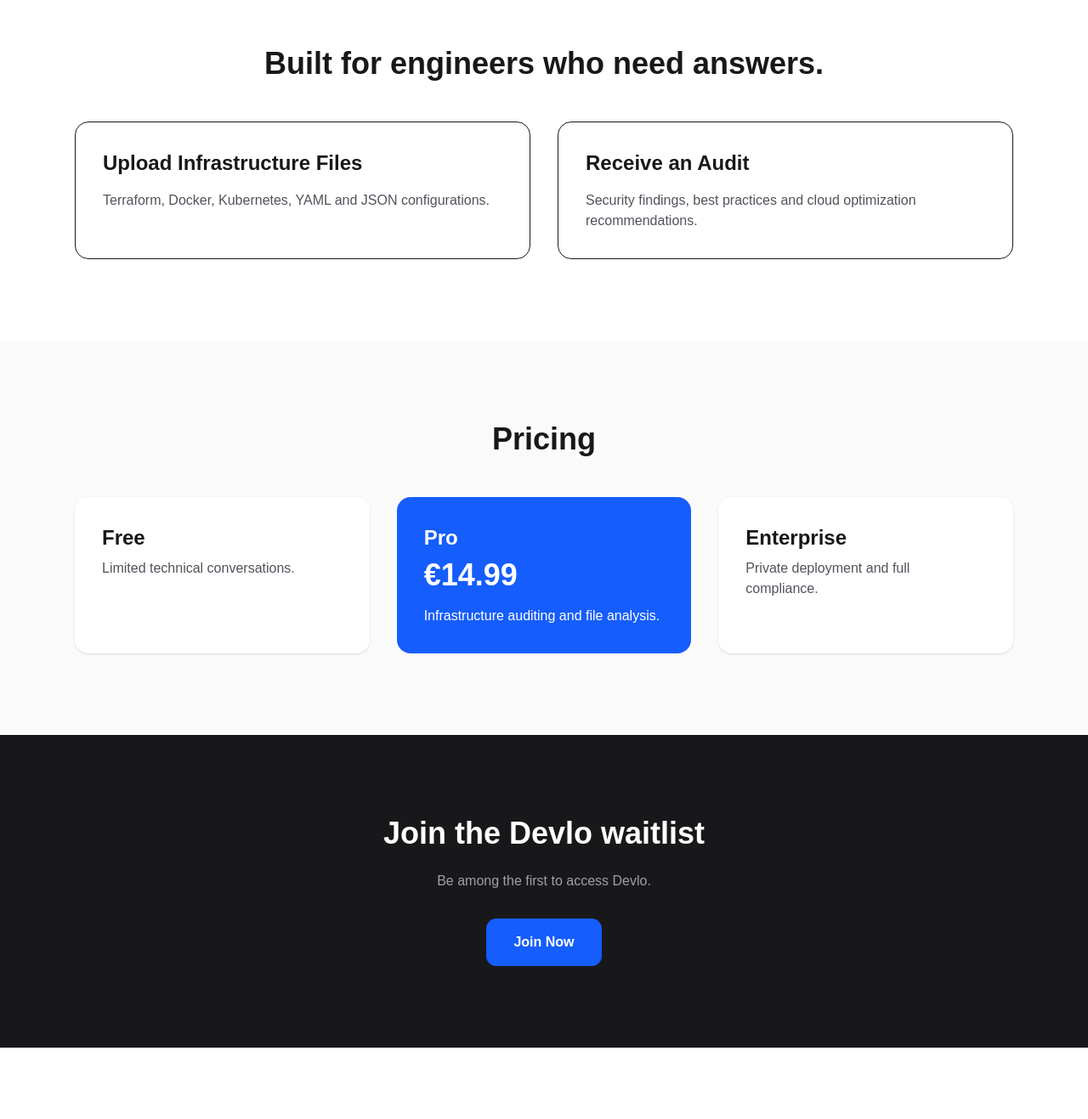
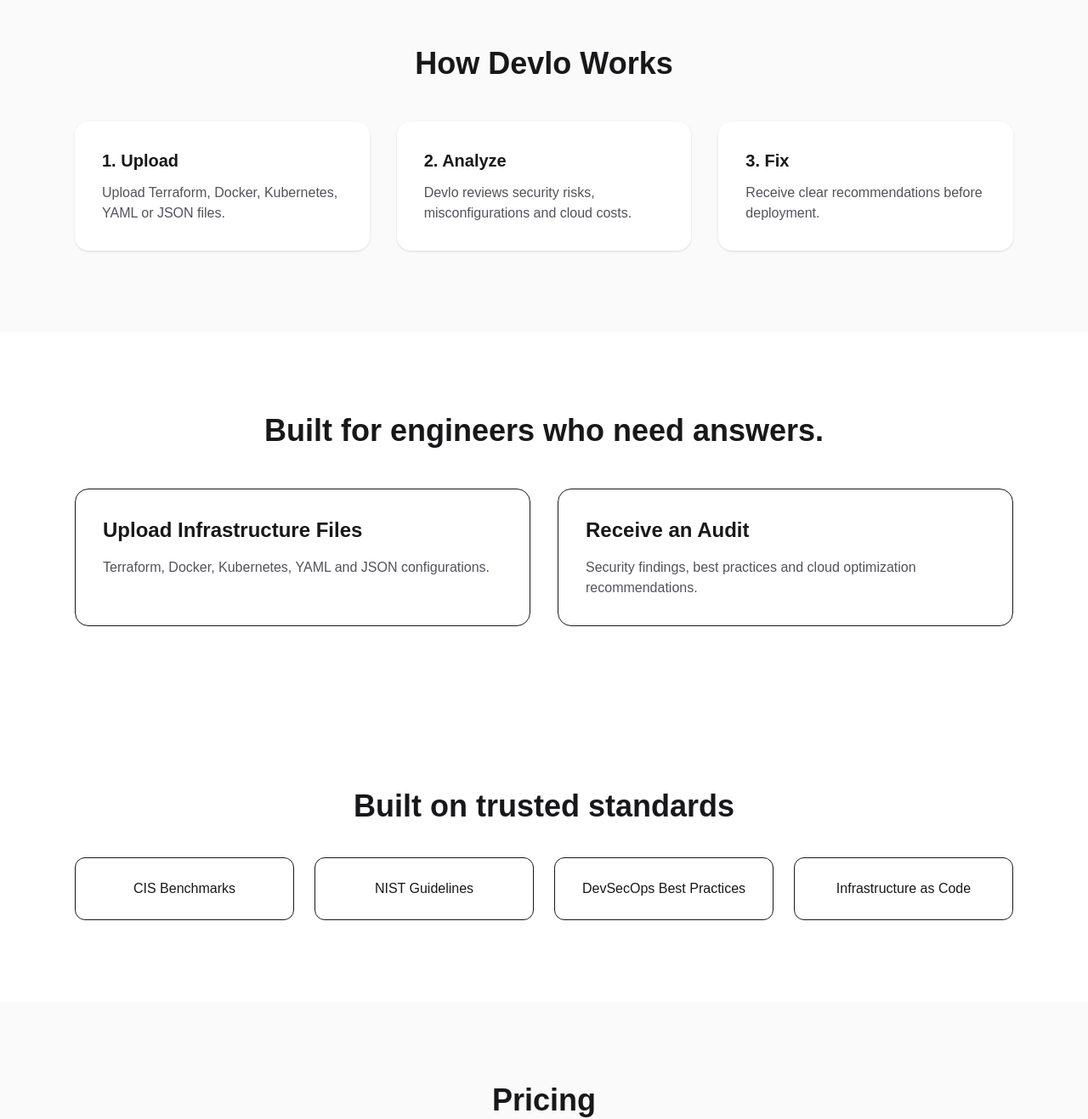
Before and after one commit to Devlo023/Devlo, a Next.js app in the folder landing-devlo/: page / in a window 1280 px wide. Shown: the part 1201-2518 px from the top of the page at 85% size. Before the commit the page ends 2434 px from the top, so only its background shows below. Built offline with nearby package versions, Linux system fonts and the light colour scheme.

Commit message:
Improve landing structure and hero

```diff
--- a/landing-devlo/app/page.tsx
+++ b/landing-devlo/app/page.tsx
@@ -8,9 +8,8 @@
         </div>
 
         <h1 className="text-6xl font-bold tracking-tight mb-8">
-          Audit your infrastructure
-          <br />
-          before deployment.
+          Catch infrastructure mistakes
+before they reach production.
         </h1>
 
         <p className="text-xl text-zinc-600 max-w-3xl mx-auto mb-10">
@@ -83,6 +82,34 @@
       </section>
 
       {/* Solution */}
+      <section className="max-w-6xl mx-auto px-6 py-24">
+  <h2 className="text-4xl font-bold text-center mb-12">
+    How Devlo Works
+  </h2>
+
+  <div className="grid md:grid-cols-3 gap-8">
+    <div className="bg-white p-8 rounded-2xl shadow-sm">
+      <h3 className="font-bold text-xl mb-3">1. Upload</h3>
+      <p className="text-zinc-600">
+        Upload Terraform, Docker, Kubernetes, YAML or JSON files.
+      </p>
+    </div>
+
+    <div className="bg-white p-8 rounded-2xl shadow-sm">
+      <h3 className="font-bold text-xl mb-3">2. Analyze</h3>
+      <p className="text-zinc-600">
+        Devlo reviews security risks, misconfigurations and cloud costs.
+      </p>
+    </div>
+
+    <div className="bg-white p-8 rounded-2xl shadow-sm">
+      <h3 className="font-bold text-xl mb-3">3. Fix</h3>
+      <p className="text-zinc-600">
+        Receive clear recommendations before deployment.
+      </p>
+    </div>
+  </div>
+</section>
       <section className="bg-white py-24">
         <div className="max-w-6xl mx-auto px-6">
           <h2 className="text-4xl font-bold text-center mb-12">
@@ -113,7 +140,20 @@
           </div>
         </div>
       </section>
+<section className="bg-white py-24">
+  <div className="max-w-6xl mx-auto px-6 text-center">
+    <h2 className="text-4xl font-bold mb-10">
+      Built on trusted standards
+    </h2>
 
+    <div className="grid md:grid-cols-4 gap-6">
+      <div className="border rounded-xl p-6">CIS Benchmarks</div>
+      <div className="border rounded-xl p-6">NIST Guidelines</div>
+      <div className="border rounded-xl p-6">DevSecOps Best Practices</div>
+      <div className="border rounded-xl p-6">Infrastructure as Code</div>
+    </div>
+  </div>
+</section>
       {/* Pricing */}
       <section className="max-w-6xl mx-auto px-6 py-24">
         <h2 className="text-4xl font-bold text-center mb-12">
@@ -142,7 +182,40 @@
           </div>
         </div>
       </section>
+<section className="max-w-5xl mx-auto px-6 py-24">
+  <h2 className="text-4xl font-bold text-center mb-12">
+    Frequently Asked Questions
+  </h2>
 
+  <div className="space-y-8">
+    <div>
+      <h3 className="font-bold text-xl">
+        Does Devlo store my files?
+      </h3>
+      <p className="text-zinc-600">
+        No. Files are processed temporarily and not retained.
+      </p>
+    </div>
+
+    <div>
+      <h3 className="font-bold text-xl">
+        Which formats are supported?
+      </h3>
+      <p className="text-zinc-600">
+        Terraform, Docker, Kubernetes, YAML and JSON.
+      </p>
+    </div>
+
+    <div>
+      <h3 className="font-bold text-xl">
+        Is there an Enterprise version?
+      </h3>
+      <p className="text-zinc-600">
+        Yes. Private deployments are available.
+      </p>
+    </div>
+  </div>
+</section>
       {/* Footer CTA */}
       <section className="bg-[#18181B] text-white py-24 text-center">
         <h2 className="text-4xl font-bold mb-6">
```
